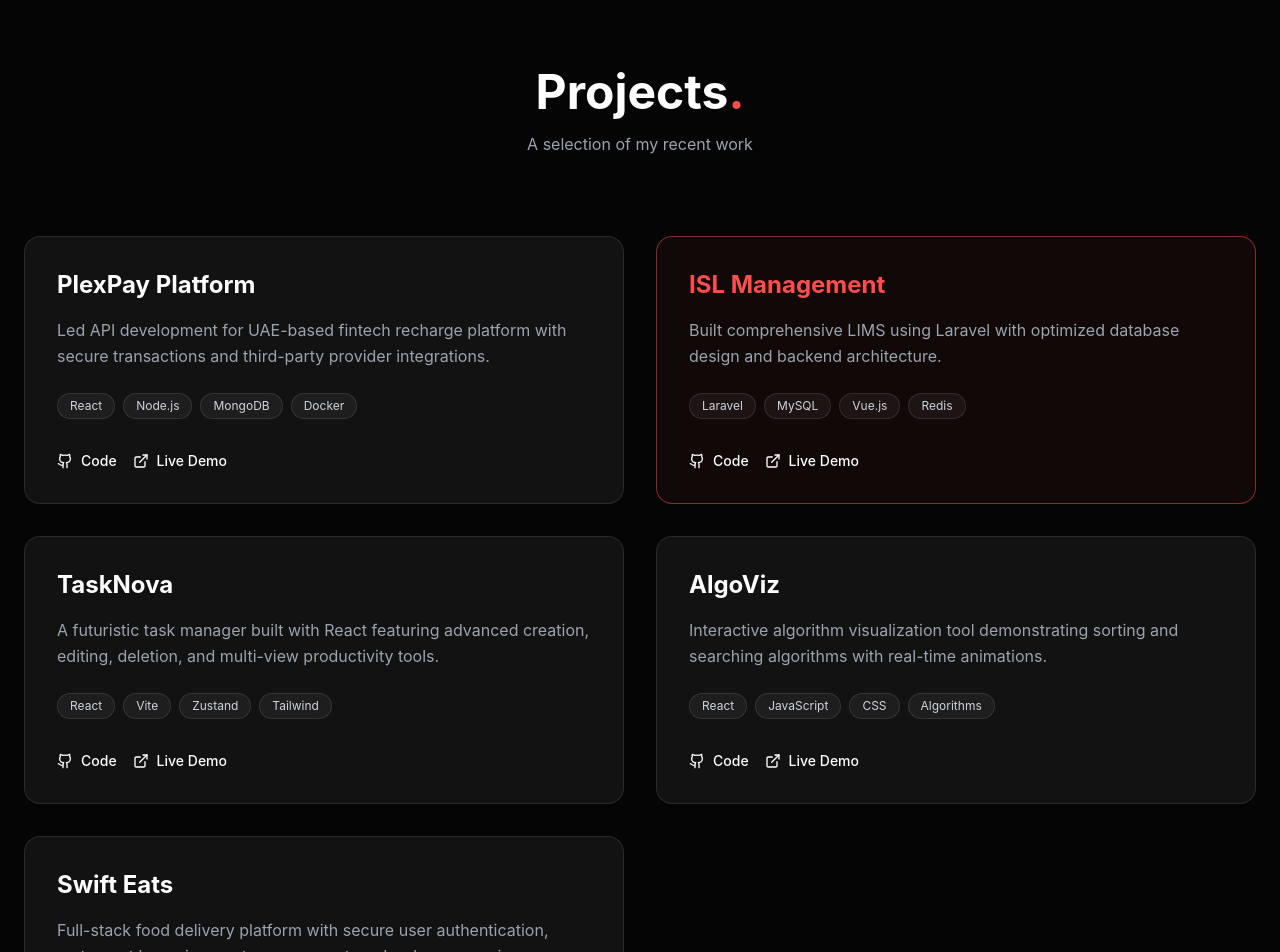
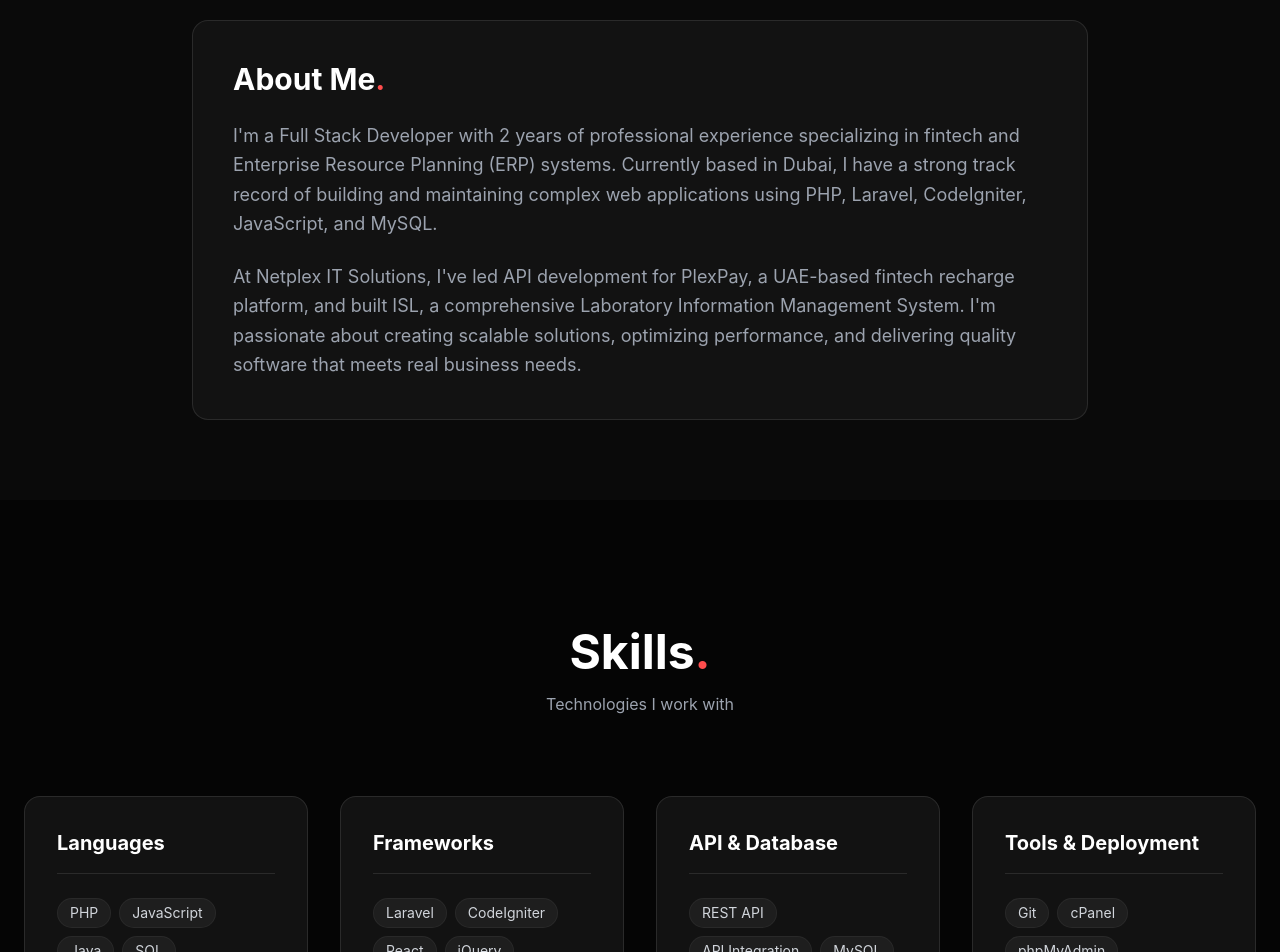
Before and after one commit to mishabcp/portfolio, a React (Vite) app: page / in a window 1280 px wide. Shown: the part 860-1812 px from the top of the page. Built offline with nearby package versions, Linux system fonts and the light colour scheme.

Commit message:
update project links

```diff
--- a/src/Home.jsx
+++ b/src/Home.jsx
@@ -84,7 +84,7 @@ const NavBar = () => (
   </nav>
 );
 
-const ProjectCard = ({ title, desc, tags, highlight }) => (
+const ProjectCard = ({ title, desc, tags, highlight, github, demo }) => (
   <motion.div
     whileHover={{ y: -5 }}
     className={`p-8 rounded-2xl border ${highlight ? 'border-[#FF4D4D]/50 bg-[#FF4D4D]/5' : 'border-white/10 bg-[#121212]'} transition-colors group`}
@@ -101,12 +101,16 @@ const ProjectCard = ({ title, desc, tags, highlight }) => (
       ))}
     </div>
     <div className="flex items-center gap-4 text-sm font-medium">
-      <a href="#" className="flex items-center gap-2 text-white hover:text-[#FF4D4D] transition-colors">
-        <Github size={16} /> Code
-      </a>
-      <a href="#" className="flex items-center gap-2 text-white hover:text-[#FF4D4D] transition-colors">
-        <ExternalLink size={16} /> Live Demo
-      </a>
+      {github && (
+        <a href={github} target="_blank" rel="noopener noreferrer" className="flex items-center gap-2 text-white hover:text-[#FF4D4D] transition-colors">
+          <Github size={16} /> Code
+        </a>
+      )}
+      {demo && (
+        <a href={demo} target="_blank" rel="noopener noreferrer" className="flex items-center gap-2 text-white hover:text-[#FF4D4D] transition-colors">
+          <ExternalLink size={16} /> Live Demo
+        </a>
+      )}
     </div>
   </motion.div>
 );
@@ -138,13 +142,179 @@ const ExperienceItem = ({ role, company, period, desc, skills }) => (
   </div>
 );
 
+const SkillsSection = () => {
+  const skills = [
+    {
+      category: "Languages",
+      items: ['PHP', 'JavaScript', 'Java', 'SQL']
+    },
+    {
+      category: "Frameworks",
+      items: ['Laravel', 'CodeIgniter', 'React', 'jQuery', 'Bootstrap', 'Tailwind CSS']
+    },
+    {
+      category: "API & Database",
+      items: ['REST API', 'API Integration', 'MySQL', 'Database Design', 'Query Optimization', 'Postman']
+    },
+    {
+      category: "Tools & Deployment",
+      items: ['Git', 'cPanel', 'phpMyAdmin', 'Web3Forms', 'VS Code']
+    }
+  ];
+
+  return (
+    <section id="skills" className="relative z-10 py-32 px-6">
+      <div className="max-w-7xl mx-auto">
+        <div className="text-center mb-20">
+          <h2 className="text-4xl md:text-5xl font-bold mb-4">Skills<span className="text-[#FF4D4D]">.</span></h2>
+          <p className="text-gray-400">Technologies I work with</p>
+        </div>
+
+        <div className="grid grid-cols-1 md:grid-cols-2 lg:grid-cols-4 gap-8">
+          {skills.map((skillGroup, index) => (
+            <div key={index} className="bg-[#121212] border border-white/10 p-8 rounded-2xl hover:border-[#FF4D4D]/50 transition-colors">
+              <h3 className="text-xl font-bold text-white mb-6 border-b border-white/10 pb-4">
+                {skillGroup.category}
+              </h3>
+              <div className="flex flex-wrap gap-2">
+                {skillGroup.items.map((skill, i) => (
+                  <span key={i} className="px-3 py-1 bg-white/5 text-gray-300 text-sm rounded-full border border-white/5">
+                    {skill}
+                  </span>
+                ))}
+              </div>
+            </div>
+          ))}
+        </div>
+      </div>
+    </section>
+  );
+};
+
+const ContactSection = () => {
+  const [formData, setFormData] = React.useState({
+    name: '',
+    email: '',
+    message: ''
+  });
+  const [isSubmitting, setIsSubmitting] = React.useState(false);
+  const [submitStatus, setSubmitStatus] = React.useState(null);
+
+  const handleSubmit = async (e) => {
+    e.preventDefault();
+    setIsSubmitting(true);
+
+    const formDataToSend = new FormData();
+    formDataToSend.append('access_key', 'b118b50d-7294-45cd-9a5e-0b80604cea25');
+    formDataToSend.append('name', formData.name);
+    formDataToSend.append('email', formData.email);
+    formDataToSend.append('message', formData.message);
+
+    try {
+      const response = await fetch('https://api.web3forms.com/submit', {
+        method: 'POST',
+        body: formDataToSend
+      });
+      const data = await response.json();
+      if (data.success) {
+        setSubmitStatus('success');
+        setFormData({ name: '', email: '', message: '' });
+      } else {
+        setSubmitStatus('error');
+      }
+    } catch (error) {
+      setSubmitStatus('error');
+    } finally {
+      setIsSubmitting(false);
+      setTimeout(() => setSubmitStatus(null), 3000);
+    }
+  };
+
+  return (
+    <section id="contact" className="relative z-10 py-32 px-6 bg-gradient-to-t from-[#0a0a0a] to-transparent">
+      <div className="max-w-4xl mx-auto">
+        <div className="text-center mb-16">
+          <h2 className="text-4xl md:text-5xl font-bold mb-4">Get In Touch<span className="text-[#FF4D4D]">.</span></h2>
+          <p className="text-gray-400">Let's discuss your project ideas</p>
+        </div>
+
+        <div className="grid md:grid-cols-2 gap-12">
+          <div className="space-y-8">
+            <div className="bg-[#121212] p-8 rounded-2xl border border-white/10">
+              <h3 className="text-xl font-bold text-white mb-6">Contact Info</h3>
+              <div className="space-y-4">
+                <a href="mailto:mishabcp01@gmail.com" className="flex items-center gap-4 text-gray-400 hover:text-[#FF4D4D] transition-colors">
+                  <Mail size={20} /> mishabcp01@gmail.com
+                </a>
+                <a href="tel:+971554531717" className="flex items-center gap-4 text-gray-400 hover:text-[#FF4D4D] transition-colors">
+                  <ExternalLink size={20} /> +971-554-531-717
+                </a>
+                <div className="flex items-center gap-4 text-gray-400">
+                  <div className="w-5 h-5 rounded-full bg-green-500/20 flex items-center justify-center">
+                    <div className="w-2 h-2 rounded-full bg-green-500 animate-pulse"></div>
+                  </div>
+                  <span>Available for new projects</span>
+                </div>
+              </div>
+            </div>
+          </div>
+
+          <form onSubmit={handleSubmit} className="space-y-6">
+            <div>
+              <input
+                type="text"
+                placeholder="Name"
+                required
+                value={formData.name}
+                onChange={(e) => setFormData({...formData, name: e.target.value})}
+                className="w-full bg-[#121212] border border-white/10 rounded-xl px-6 py-4 text-white placeholder-gray-600 focus:outline-none focus:border-[#FF4D4D] transition-colors"
+              />
+            </div>
+            <div>
+              <input
+                type="email"
+                placeholder="Email"
+                required
+                value={formData.email}
+                onChange={(e) => setFormData({...formData, email: e.target.value})}
+                className="w-full bg-[#121212] border border-white/10 rounded-xl px-6 py-4 text-white placeholder-gray-600 focus:outline-none focus:border-[#FF4D4D] transition-colors"
+              />
+            </div>
+            <div>
+              <textarea
+                placeholder="Message"
+                required
+                rows="4"
+                value={formData.message}
+                onChange={(e) => setFormData({...formData, message: e.target.value})}
+                className="w-full bg-[#121212] border border-white/10 rounded-xl px-6 py-4 text-white placeholder-gray-600 focus:outline-none focus:border-[#FF4D4D] transition-colors resize-none"
+              ></textarea>
+            </div>
+            <button
+              type="submit"
+              disabled={isSubmitting}
+              className="w-full bg-[#FF4D4D] hover:bg-[#ff3333] text-white font-bold py-4 rounded-xl transition-all shadow-[0_0_20px_rgba(255,77,77,0.2)] hover:shadow-[0_0_30px_rgba(255,77,77,0.4)] disabled:opacity-50"
+            >
+              {isSubmitting ? 'Sending...' : 'Send Message'}
+            </button>
+            {submitStatus === 'success' && (
+              <p className="text-green-500 text-center">Message sent successfully!</p>
+            )}
+            {submitStatus === 'error' && (
+              <p className="text-red-500 text-center">Failed to send message.</p>
+            )}
+          </form>
+        </div>
+      </div>
+    </section>
+  );
+};
+
 const Home = () => {
   return (
     <div className="min-h-screen bg-[#050505] text-white font-sans selection:bg-[#FF4D4D] selection:text-white">
       <StarBackground />
       <NavBar />
-
-      {/* Hero Section */}
       <section id="home" className="relative z-10 min-h-screen flex flex-col justify-center items-center text-center px-6 pt-20">
         <motion.div
           initial={{ opacity: 0, y: 20 }}
@@ -173,8 +343,22 @@ const Home = () => {
           </div>
         </motion.div>
       </section>
-
-      {/* Projects Section */}
+      <section id="about" className="relative z-10 py-20 px-6 bg-[#0a0a0a]">
+        <div className="max-w-4xl mx-auto">
+          <div className="bg-[#121212] border border-white/10 p-10 rounded-2xl">
+            <h2 className="text-3xl font-bold mb-6">About Me<span className="text-[#FF4D4D]">.</span></h2>
+            <div className="space-y-6 text-gray-400 leading-relaxed text-lg">
+              <p>
+                I'm a Full Stack Developer with 2 years of professional experience specializing in fintech and Enterprise Resource Planning (ERP) systems. Currently based in Dubai, I have a strong track record of building and maintaining complex web applications using PHP, Laravel, CodeIgniter, JavaScript, and MySQL.
+              </p>
+              <p>
+                At Netplex IT Solutions, I've led API development for PlexPay, a UAE-based fintech recharge platform, and built ISL, a comprehensive Laboratory Information Management System. I'm passionate about creating scalable solutions, optimizing performance, and delivering quality software that meets real business needs.
+              </p>
+            </div>
+          </div>
+        </div>
+      </section>
+      <SkillsSection />
       <section id="projects" className="relative z-10 py-32 px-6">
         <div className="max-w-7xl mx-auto">
           <div className="text-center mb-20">
@@ -200,24 +384,27 @@ const Home = () => {
               desc="A futuristic task manager built with React featuring advanced creation, editing, deletion, and multi-view productivity tools."
               tags={['React', 'Vite', 'Zustand', 'Tailwind']}
               highlight={false}
+              github="https://github.com/mishabcp/TaskNova"
+              demo="https://mishabcp.github.io/TaskNova/"
             />
             <ProjectCard
               title="AlgoViz"
               desc="Interactive algorithm visualization tool demonstrating sorting and searching algorithms with real-time animations."
               tags={['React', 'JavaScript', 'CSS', 'Algorithms']}
               highlight={false}
+              github="https://github.com/mishabcp/AlgoViz"
+              demo="https://mishabcp.github.io/AlgoViz/"
             />
              <ProjectCard
               title="Swift Eats"
               desc="Full-stack food delivery platform with secure user authentication, restaurant browsing, cart management, and order processing."
               tags={['Java', 'Servlets', 'JDBC', 'MySQL', 'Tailwind CSS']}
               highlight={false}
+              github="https://github.com/mishabcp/FoodDeliveryApp"
             />
           </div>
         </div>
       </section>
-
-      {/* Experience Section */}
       <section id="experience" className="relative z-10 py-32 px-6 bg-gradient-to-b from-transparent to-[#0a0a0a]">
         <div className="max-w-4xl mx-auto">
           <div className="text-center mb-20">
@@ -251,8 +438,7 @@ const Home = () => {
           </div>
         </div>
       </section>
-
-      {/* Footer */}
+      <ContactSection />
       <footer className="relative z-10 py-12 text-center border-t border-white/10 text-gray-500 text-sm">
         <p>© 2024 Mishab CP. Crafted with code.</p>
       </footer>
```
